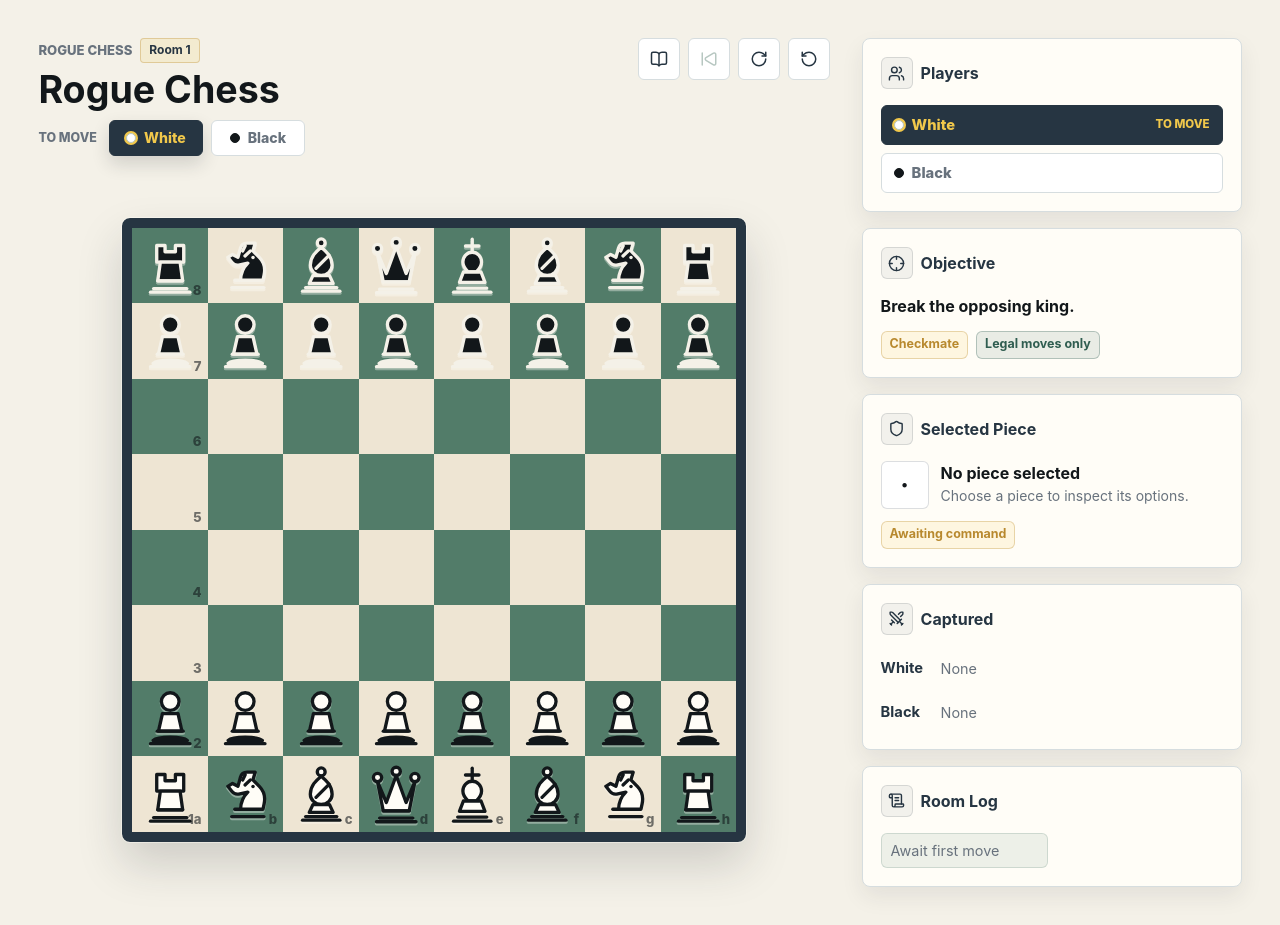
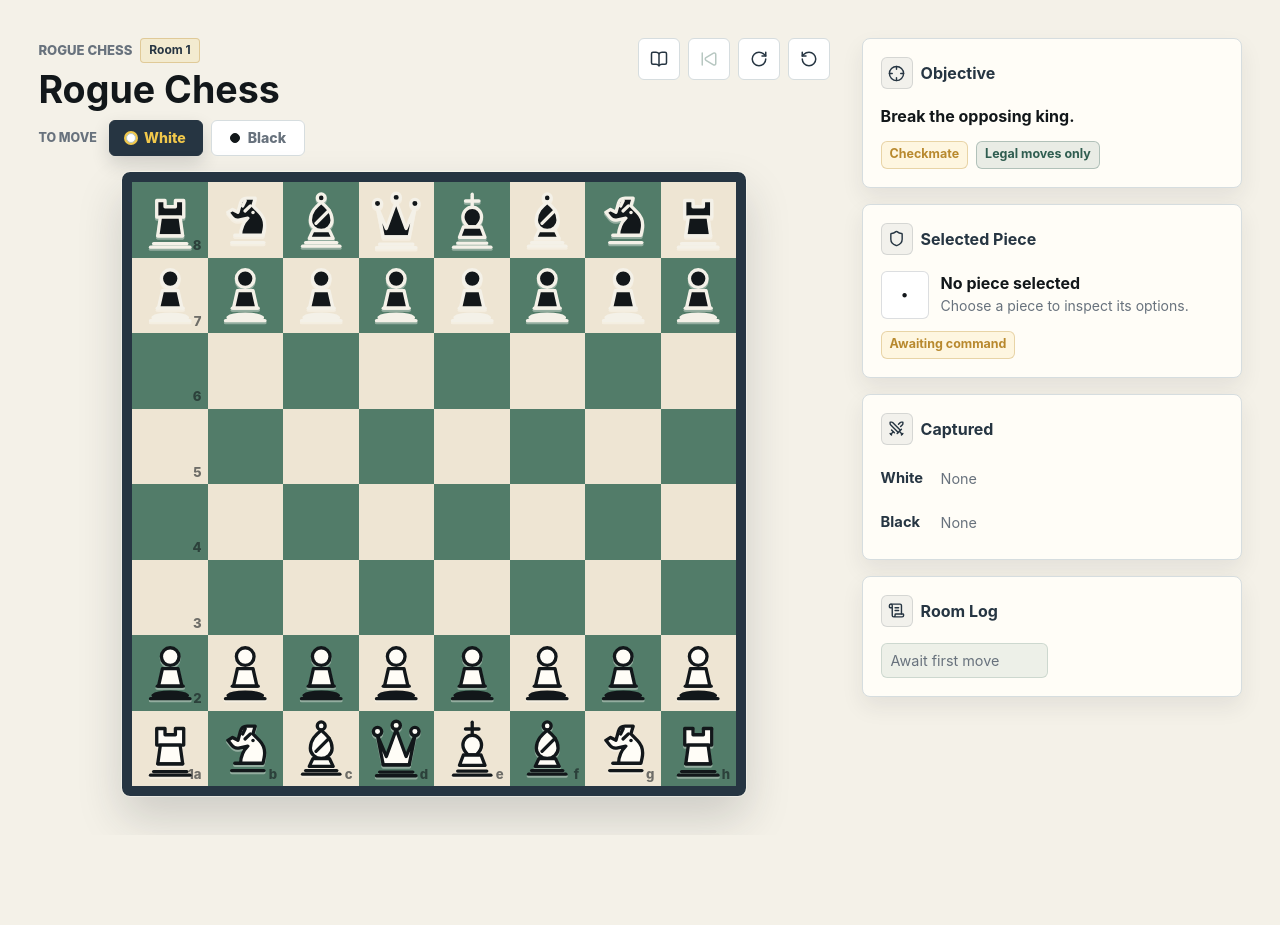
Before and after one commit to sccsoleil-sudo/chess-2.0, a React (Vite) app: page / in a window 1280 px wide. After the commit the page ends 835 px from the top, so only its background shows below. Built offline with nearby package versions, Linux system fonts and the light colour scheme.

Commit message:
Remove duplicate player card

```diff
--- a/src/App.tsx
+++ b/src/App.tsx
@@ -240,8 +240,6 @@ export default function App() {
       </section>
 
       <GameDetails
-        currentTurn={chessGame.currentTurn}
-        isGameOver={chessGame.isGameOver}
         captured={chessGame.captured}
         whiteMaterial={chessGame.whiteMaterial}
         blackMaterial={chessGame.blackMaterial}
--- a/src/components/GameDetails.tsx
+++ b/src/components/GameDetails.tsx
@@ -1,5 +1,5 @@
-import { Crosshair, ScrollText, Shield, Swords, Users } from 'lucide-react';
-import type { Color, Move, Piece, Square } from 'chess.js';
+import { Crosshair, ScrollText, Shield, Swords } from 'lucide-react';
+import type { Move, Piece, Square } from 'chess.js';
 import type { ReactNode } from 'react';
 import {
   formatSide,
@@ -10,8 +10,6 @@ import {
 import { PieceIcon } from './PieceIcon';
 
 type GameDetailsProps = {
-  currentTurn: Color;
-  isGameOver: boolean;
   captured: CapturedPieces;
   whiteMaterial: number;
   blackMaterial: number;
@@ -92,43 +90,6 @@ function TraitChip({ tone, children }: { tone: 'gold' | 'moss' | 'arcane' | 'blo
   );
 }
 
-function TurnRow({ color, currentTurn, showActive }: { color: Color; currentTurn: Color; showActive: boolean }) {
-  const active = showActive && color === currentTurn;
-
-  return (
-    <div
-      className={[
-        'flex min-h-10 items-center justify-between gap-[var(--space-3)] rounded-[var(--radius-md)] border px-[var(--space-3)] py-[var(--space-2)]',
-        active
-          ? 'border-[var(--color-iron)] bg-[var(--color-iron)] text-[var(--color-candle)]'
-          : 'border-[var(--border-soft)] bg-[var(--surface-raised)] text-[var(--text-secondary)]',
-      ]
-        .filter(Boolean)
-        .join(' ')}
-      aria-current={active ? 'true' : undefined}
-    >
-      <span className="inline-flex items-center gap-[var(--space-2)] text-[0.92rem] leading-[1.2] font-extrabold">
-        <span
-          className={[
-            'size-2.5 rounded-full border',
-            color === 'w' ? 'border-[var(--color-fog)] bg-white' : 'border-[var(--color-ink)] bg-[var(--color-ink)]',
-            active ? 'ring-2 ring-[var(--color-candle)]' : '',
-          ]
-            .filter(Boolean)
-            .join(' ')}
-          aria-hidden="true"
-        />
-        {formatSide(color)}
-      </span>
-      {active && (
-        <span className="text-[0.72rem] leading-[1.2] font-extrabold text-[var(--color-candle)] uppercase">
-          To move
-        </span>
-      )}
-    </div>
-  );
-}
-
 function pieceName(piece: Piece | null) {
   if (!piece) return 'No piece selected';
 
@@ -145,8 +106,6 @@ function pieceName(piece: Piece | null) {
 }
 
 export function GameDetails({
-  currentTurn,
-  isGameOver,
   captured,
   whiteMaterial,
   blackMaterial,
@@ -155,17 +114,8 @@ export function GameDetails({
   selectedSquare,
   legalMoveCount,
 }: GameDetailsProps) {
-  const activeLabel = isGameOver ? 'Game over' : `${formatSide(currentTurn)} to move`;
-
   return (
     <aside className="flex min-w-0 flex-col gap-[var(--space-4)] self-start max-[1040px]:self-stretch" aria-label="Game details">
-      <Panel title="Players" icon={<Users size={17} />}>
-        <div className="grid gap-[var(--space-2)]" aria-label={activeLabel}>
-          <TurnRow color="w" currentTurn={currentTurn} showActive={!isGameOver} />
-          <TurnRow color="b" currentTurn={currentTurn} showActive={!isGameOver} />
-        </div>
-      </Panel>
-
       <Panel title="Objective" icon={<Crosshair size={17} />}>
         <p className="m-0 text-[1rem] leading-[1.45] font-bold text-[var(--color-ink)]">Break the opposing king.</p>
         <div className="mt-[var(--space-3)] flex flex-wrap gap-[var(--space-2)]">
```
